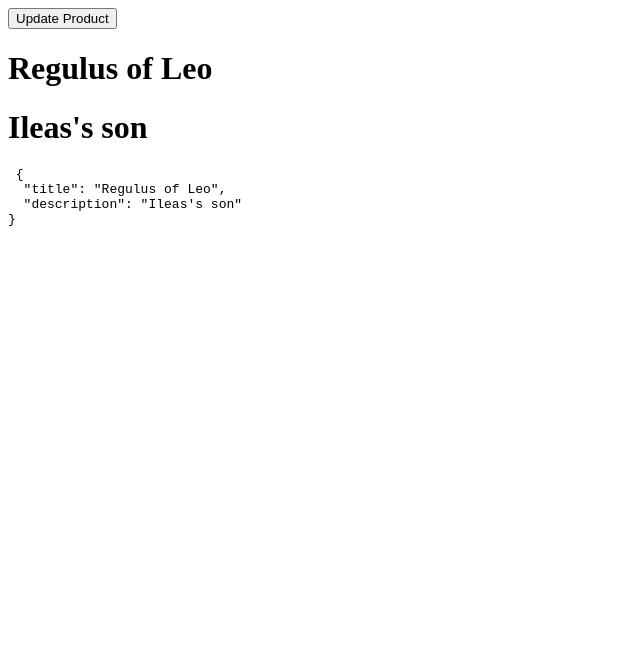
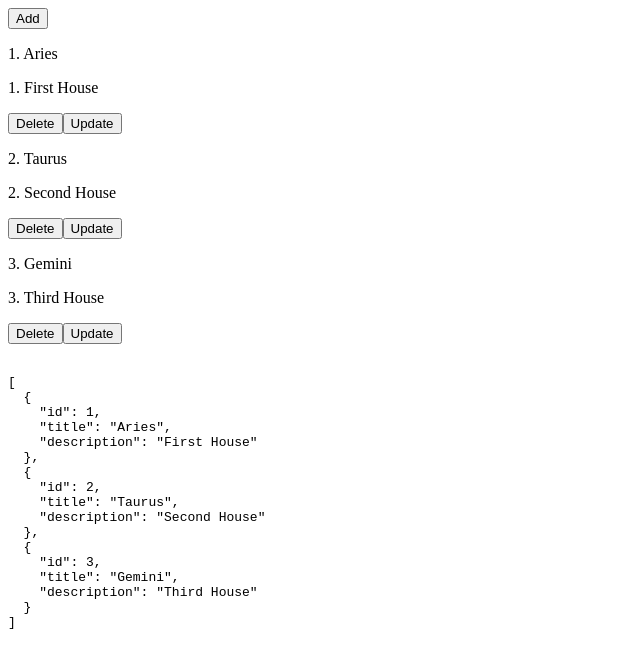
Before and after one commit to AbelJohn2020/useState-react, a React (Create React App) app in the folder usestate-app/: page / in a window 1280 px wide. Shown: the top 668 px of the page, without its empty margins (0-640 px from the left). Built offline with nearby package versions, Linux system fonts and the light colour scheme.

Commit message:
Add delete, add and update button

```diff
--- a/usestate-app/src/App.js
+++ b/usestate-app/src/App.js
@@ -1,5 +1,6 @@
 import React from 'react';
-import ProductApp from './ProductApp';
+import ShoppingCart from './ShoppingCart';
+// import ProductApp from './ProductApp';
 // import ConditionalApp from './ConditionalApp';
 // import ErrorApp from './ErrorApp';
 // import CounterApp from './CounterApp';
@@ -11,7 +12,8 @@ function App() {
       {/* <CounterApp /> */}
       {/* <ConditionalApp /> */}
       {/* <ErrorApp /> */}
-      <ProductApp />
+      {/* <ProductApp /> */}
+      < ShoppingCart />
     </div>
   );
 }
--- /dev/null
+++ b/usestate-app/src/ShoppingCart.js
@@ -0,0 +1,68 @@
+import React, { useState } from 'react';
+
+const initialCard = [
+    { id: 1, title: 'Aries', description: 'First House'},
+    { id: 2, title: 'Taurus', description: 'Second House'},
+    { id: 3, title: 'Gemini', description: 'Third House'},
+];
+
+function ShoppingCart() {
+    const [cart, setCart] = useState(initialCard);
+
+    const deleteProduct = (productId) => {
+        const changedCart = cart.filter(product => product.id !== productId);
+
+        setCart(changedCart);
+    };
+
+    const addProduct = (newProduct) => {
+        newProduct.id = Date.now();
+        const changedCart = [
+            newProduct,
+            ...cart,
+        ];
+
+        setCart(changedCart);
+    }
+
+    const updateProduct = (editProduct) => {
+        const changedCart = cart.map(product => (
+            product.id === editProduct.id
+            ? editProduct
+            : product
+        ))
+        setCart(changedCart);
+    }
+
+    return (
+        <div>
+
+            <button onClick={() => addProduct({ title: "Cancer", description: "Fourth house"})}>
+                Add
+            </button>
+
+            { cart.map( product => (
+                <div key={product.id}>
+                    <p>{product.id}. {product.title}</p>
+                    <p>{product.id}. {product.description}</p>
+
+                    <button onClick={() => deleteProduct(product.id)}>
+                        Delete
+                    </button>
+
+                    <button onClick={() => updateProduct({id: product.id, title: "Shion", description: "Golden Knight of Aries"})}>
+                        Update
+                    </button>
+
+                </div>
+            ) ) }
+
+            <br />
+            <pre>
+                {JSON.stringify(cart, null, 2)}
+            </pre>
+        </div>
+    )
+}
+
+export default ShoppingCart
```
